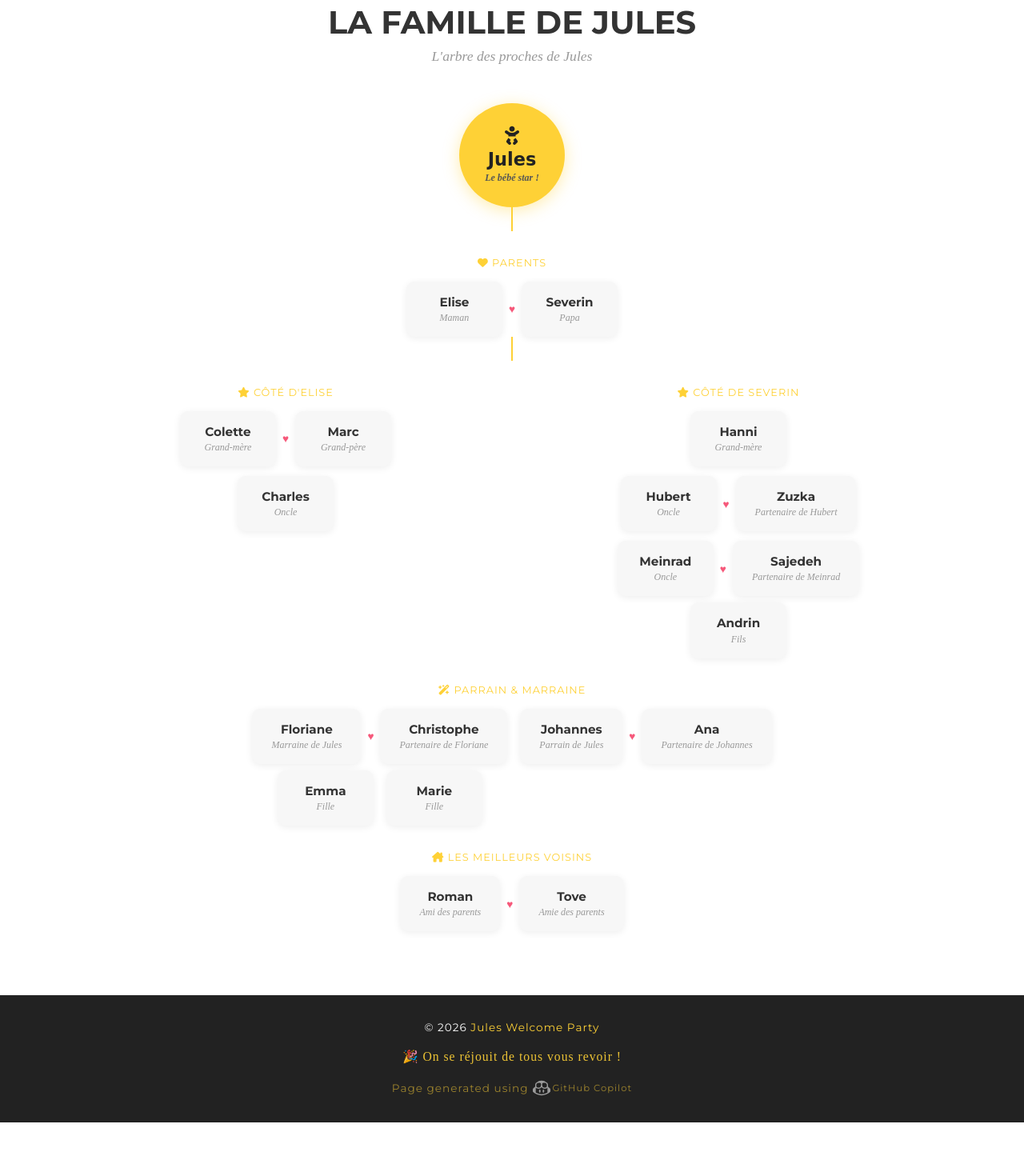
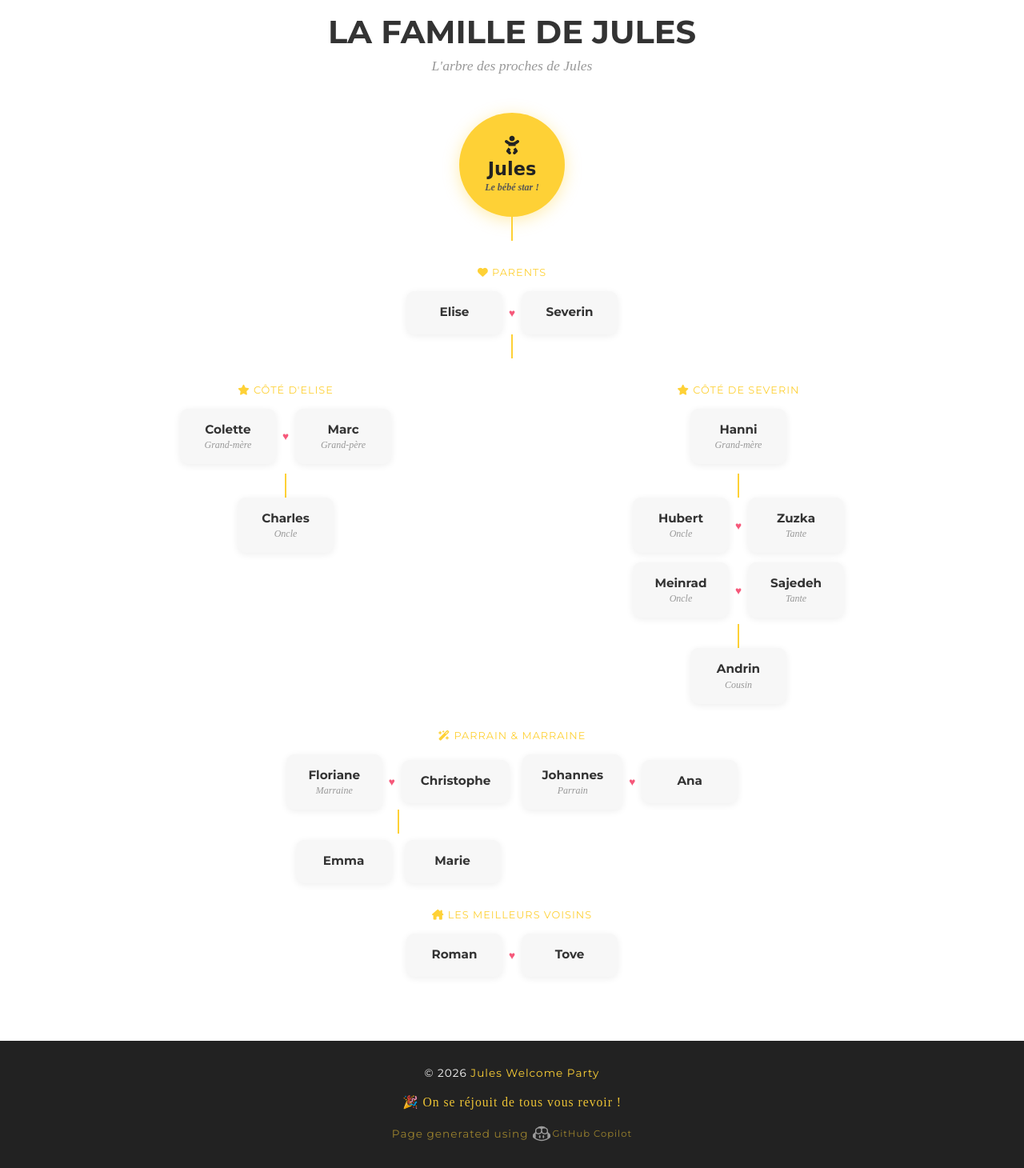
Before and after one commit to elise-hub/webpage_jules_welcome_party, a Flask app: page / in a window 1280 px wide. Shown: the part 3160-4620 px from the top of the page at 80% size. Before the commit the page ends 4563 px from the top, so only its background shows below. Run offline with Flask 3, Linux system fonts and the light colour scheme; some web fonts are replaced.

Commit message:
Release 1.0.0.1

```diff
--- a/templates/index.html
+++ b/templates/index.html
@@ -73,6 +73,27 @@
             font-size: 4rem;
             margin-bottom: 1rem;
             text-shadow: 2px 3px 8px rgba(0,0,0,.4);
+        }
+        header h1::before,
+        header h1::after {
+            content: ' \2726 ';
+            color: #fed136;
+            font-size: 2.2rem;
+            opacity: .85;
+            vertical-align: middle;
+        }
+        .hero-deco {
+            color: #fed136;
+            font-size: 1.4rem;
+            letter-spacing: .3rem;
+            margin-bottom: .6rem;
+            opacity: .85;
+        }
+            color: #fed136;
+            font-size: 1.4rem;
+            letter-spacing: .3rem;
+            margin-bottom: .6rem;
+            opacity: .85;
         }
         header .intro-heading-detail {
             font-family: 'Droid Serif', serif;
@@ -301,11 +322,6 @@
     <!-- Hero -->
     <header id="page-top">
         <h1>Jules Welcome Party</h1>
-        <div class="intro-heading-detail">
-            <span class="fr">Samedi 6 juin 2026 &bull; Arrivée à 12h00 &bull; Kanu-Club Dietikon</span>
-            <span class="de">Samstag, 6. Juni 2026 &bull; Ankunft um 12:00 Uhr &bull; Kanu-Club Dietikon</span>
-            <span class="en">Saturday, June 6th 2026 &bull; Arrival at 12:00 &bull; Kanu-Club Dietikon</span>
-        </div>
         <a class="btn-xl" href="#details">
             <span class="fr">En savoir plus</span>
             <span class="de">Mehr erfahren</span>
@@ -398,7 +414,8 @@
                         </li>
                     </ul>
                     <ul>
-                        <li><span class="fr">Jeux (indoor ou outdoor) si vous le souhaitez&nbsp;!</span><span class="de">Spiele (drinnen oder draußen) nach Lust und Laune!</span><span class="en">Games (indoor or outdoor) if they wish!</span></li>
+                        <li><span class="fr">Jeux (indoor ou outdoor)</span><span class="de">Spiele (drinnen oder draußen)</span><span class="en">Games (indoor or outdoor)</span></li>
+                        <li><span class="fr">Maillot de bain pour nager dans la Limmat si vous le souhaitez&nbsp;!</span><span class="de">Badebekleidung zum Schwimmen in der Limmat nach Lust und Laune!</span><span class="en">Bathing suit for swimming in the Limmat if you wish!</span></li>
                     </ul>
                 </div>
                 <div class="food-card">
@@ -530,20 +547,10 @@
                     <div class="tree-couple">
                         <div class="tree-person">
                             <div class="name">Elise</div>
-                            <div class="role">
-                                <span class="fr">Maman</span>
-                                <span class="de">Mama</span>
-                                <span class="en">Mother</span>
-                            </div>
                         </div>
                         <span class="heart">&hearts;</span>
                         <div class="tree-person">
                             <div class="name">Severin</div>
-                            <div class="role">
-                                <span class="fr">Papa</span>
-                                <span class="de">Papa</span>
-                                <span class="en">Father</span>
-                            </div>
                         </div>
                     </div>
                 </div>
@@ -578,6 +585,7 @@
                                 </div>
                             </div>
                         </div>
+                        <div class="tree-connector"></div>
                         <div class="tree-person">
                             <div class="name">Charles</div>
                             <div class="role">
@@ -603,6 +611,7 @@
                                 <span class="en">Grandmother</span>
                             </div>
                         </div>
+                        <div class="tree-connector"></div>
                         <div class="tree-couple" style="margin-bottom: .75rem;">
                             <div class="tree-person">
                                 <div class="name">Hubert</div>
@@ -616,9 +625,9 @@
                             <div class="tree-person">
                                 <div class="name">Zuzka</div>
                                 <div class="role">
-                                    <span class="fr">Partenaire de Hubert</span>
-                                    <span class="de">Partnerin von Hubert</span>
-                                    <span class="en">Hubert's partner</span>
+                                    <span class="fr">Tante</span>
+                                    <span class="de">Tante</span>
+                                    <span class="en">Aunt</span>
                                 </div>
                             </div>
                         </div>
@@ -636,18 +645,19 @@
                                 <div class="tree-person">
                                     <div class="name">Sajedeh</div>
                                     <div class="role">
-                                        <span class="fr">Partenaire de Meinrad</span>
-                                        <span class="de">Partnerin von Meinrad</span>
-                                        <span class="en">Meinrad's partner</span>
+                                        <span class="fr">Tante</span>
+                                        <span class="de">Tante</span>
+                                        <span class="en">Aunt</span>
                                     </div>
                                 </div>
                             </div>
+                            <div class="tree-connector"></div>
                             <div class="tree-person">
                                 <div class="name">Andrin</div>
                                 <div class="role">
-                                    <span class="fr">Fils</span>
-                                    <span class="de">Sohn</span>
-                                    <span class="en">Son</span>
+                                    <span class="fr">Cousin</span>
+                                    <span class="de">Cousin</span>
+                                    <span class="en">Cousin</span>
                                 </div>
                             </div>
                         </div>
@@ -666,37 +676,23 @@
                             <div class="tree-person">
                                 <div class="name">Floriane</div>
                                 <div class="role">
-                                    <span class="fr">Marraine de Jules</span>
-                                    <span class="de">Patin von Jules</span>
-                                    <span class="en">Jules' godmother</span>
+                                    <span class="fr">Marraine</span>
+                                    <span class="de">Gotti</span>
+                                    <span class="en">Godmother</span>
                                 </div>
                             </div>
                             <span class="heart">&hearts;</span>
                             <div class="tree-person">
                                 <div class="name">Christophe</div>
-                                <div class="role">
-                                    <span class="fr">Partenaire de Floriane</span>
-                                    <span class="de">Partner von Floriane</span>
-                                    <span class="en">Floriane's partner</span>
-                                </div>
                             </div>
                         </div>
+                        <div class="tree-connector"></div>
                         <div class="tree-row" style="margin-top: .5rem;">
                             <div class="tree-person">
                                 <div class="name">Emma</div>
-                                <div class="role">
-                                    <span class="fr">Fille</span>
-                                    <span class="de">Tochter</span>
-                                    <span class="en">Daughter</span>
-                                </div>
                             </div>
                             <div class="tree-person">
                                 <div class="name">Marie</div>
-                                <div class="role">
-                                    <span class="fr">Fille</span>
-                                    <span class="de">Tochter</span>
-                                    <span class="en">Daughter</span>
-                                </div>
                             </div>
                         </div>
                     </div>
@@ -704,19 +700,14 @@
                         <div class="tree-person">
                             <div class="name">Johannes</div>
                             <div class="role">
-                                <span class="fr">Parrain de Jules</span>
-                                <span class="de">Pate von Jules</span>
-                                <span class="en">Jules' godfather</span>
+                                <span class="fr">Parrain</span>
+                                <span class="de">Götti</span>
+                                <span class="en">Godfather</span>
                             </div>
                         </div>
                         <span class="heart">&hearts;</span>
                         <div class="tree-person">
                             <div class="name">Ana</div>
-                            <div class="role">
-                                <span class="fr">Partenaire de Johannes</span>
-                                <span class="de">Partnerin von Johannes</span>
-                                <span class="en">Johannes' partner</span>
-                            </div>
                         </div>
                     </div>
                 </div>
@@ -731,20 +722,10 @@
                     <div class="tree-couple">
                         <div class="tree-person">
                             <div class="name">Roman</div>
-                            <div class="role">
-                                <span class="fr">Ami des parents</span>
-                                <span class="de">Freund der Eltern</span>
-                                <span class="en">Friend of the parents</span>
-                            </div>
                         </div>
                         <span class="heart">&hearts;</span>
                         <div class="tree-person">
                             <div class="name">Tove</div>
-                            <div class="role">
-                                <span class="fr">Amie des parents</span>
-                                <span class="de">Freundin der Eltern</span>
-                                <span class="en">Friend of the parents</span>
-                            </div>
                         </div>
                     </div>
                 </div>
```
Also changed, not shown: index.html (+42 -61 lines), webpage_instruction.md (+5 -1 lines).
